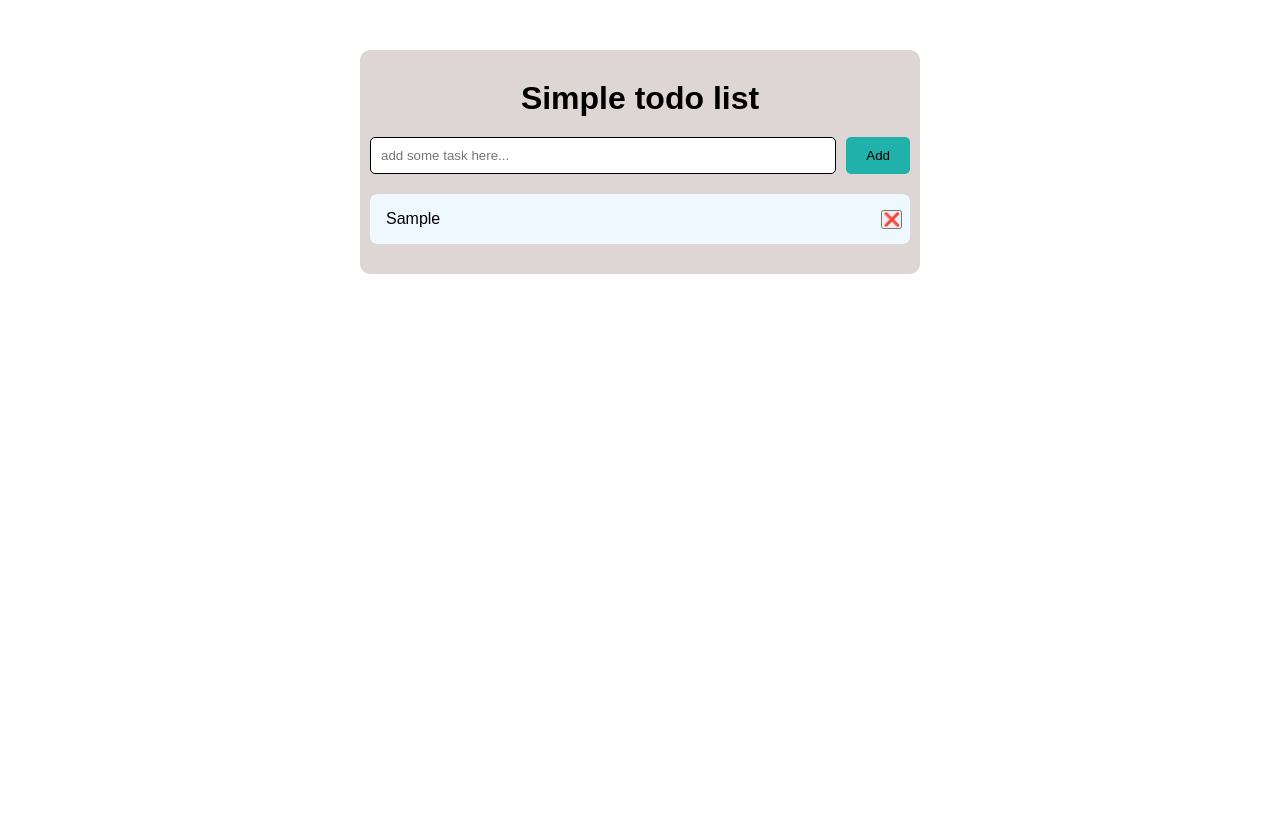
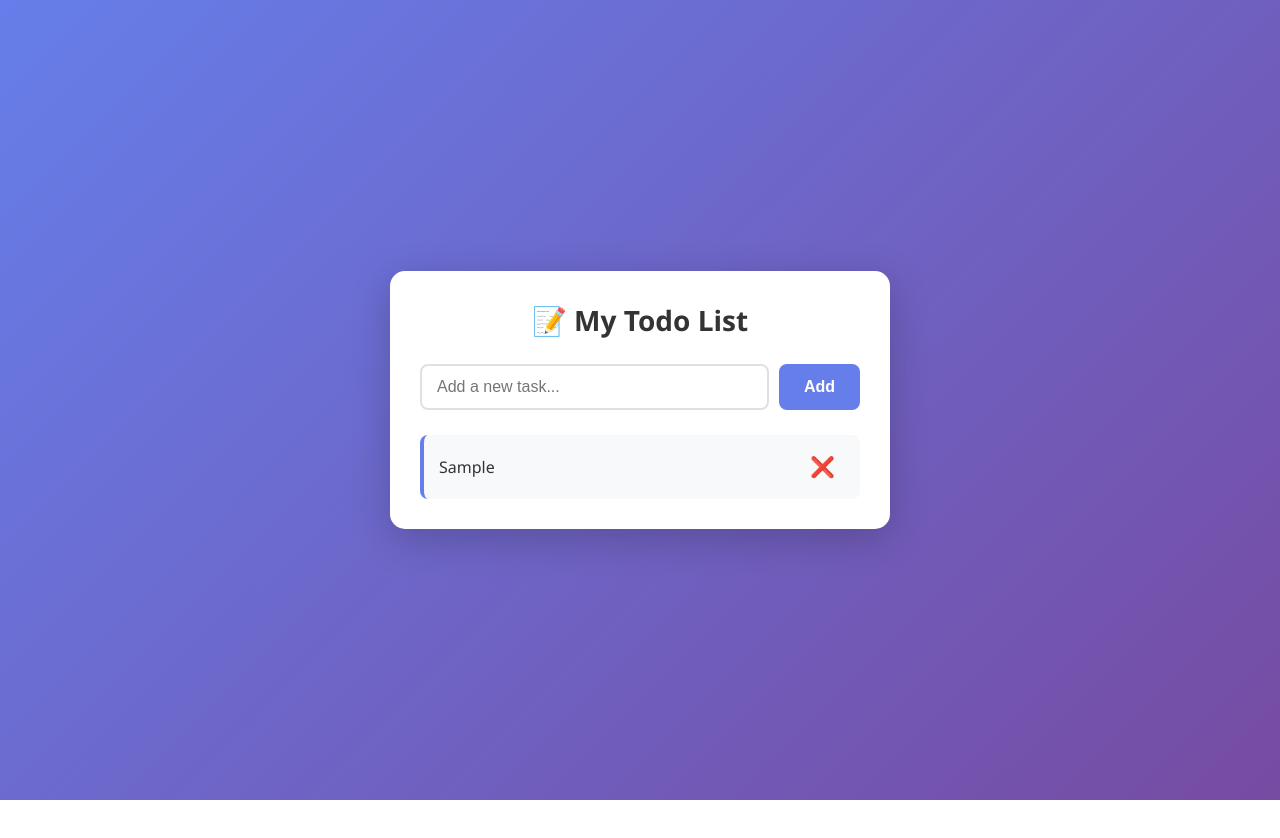
Before and after one commit to Tousif-Ahmad/simple-todo-app, a plain HTML site: page index.html in a window 1280 px wide. Both pictures are taken after typing "Sample" into the empty fields and a click on the button "Add". After the commit the page ends 800 px from the top, so only its background shows below. Drawn offline with Linux system fonts and the light colour scheme.

Commit message:
modify js

```diff
--- a/index.html
+++ b/index.html
@@ -3,23 +3,27 @@
 <head>
     <meta charset="UTF-8">
     <meta name="viewport" content="width=device-width, initial-scale=1.0">
-    <title>Simple todo app</title>
+    <title>Simple Todo List</title>
     <link rel="stylesheet" href="style.css">
 </head>
 <body>
     <div class="container">
-        <h1 class="heading">Simple todo list</h1>
-        <div class="addContainer">
-            <input class="addInput" type="text" placeholder="add some task here...">
+        <h1>📝 My Todo List</h1>
+
+        <div class="input-container">
+            <input
+                type="text"
+                class="addInput"
+                placeholder="Add a new task..."
+            >
             <button class="addBtn">Add</button>
         </div>
+
         <div class="listContainer">
-            <!-- <div class="list">
-                <p>this is my para</p>
-                <button class="delBtn">❌</button>
-            </div> -->
+            <!-- Todo items will be added here dynamically -->
         </div>
     </div>
+
     <script src="main.js"></script>
 </body>
 </html>
--- a/main.js
+++ b/main.js
@@ -3,54 +3,57 @@ let addInput = document.querySelector(".addInput");
 let addBtn = document.querySelector(".addBtn");
 
 let lists = [
-  //   { id: 123, text: "sam" },
-  //   { id: 321, text: "uffexx" },
-];
+  // {id : 23, text : "sam"},
+  // {id : 23, text : "uffexx"},
+]
 
-function renderList(arr) {
-  listContainer.innerHTML = "";
-  arr.forEach((obj) => {
-    // console.log(list);
+function render(arr){
+  listContainer.innerHTML = ""
+  arr.forEach((obj)=>{
     let divElem = document.createElement("div");
-    divElem.classList.add("list");
-    divElem.innerHTML = `
-     <div class="list">
-                <p>${obj.text}</p>
-     </div>
-    `;
-    let btnElem = document.createElement("button");
-    btnElem.textContent = "❌";
-    divElem.append(btnElem);
+    divElem.className = "list";
+    let para = document.createElement("p");
+    para.textContent = obj.text;
+    let btn = document.createElement("button");
+    btn.textContent = "❌";
+    divElem.append(para, btn);
+    btn.dataset.id = obj.id;
+
     listContainer.append(divElem);
 
-    btnElem.onclick = ()=>{
-        handleRemoveBtn(obj.id)
-    }
-  });
-  addInput.value = "";
+  })
+}
+render(lists)
+
+
+function addHandleBtn(){
+  let text = addInput.value.trim();
+  if (!text) return;
+  let obj ={
+    text : text,
+    id : Date.now(),
+  }
+  lists.push(obj)
+
+  render(lists);
+  addInput.value = ""
 
 }
-renderList(lists);
 
-function handleAddBtn() {
-    if (!addInput.value.trim()) return
-  let obj = {
-    id: Date.now(),
-    text: addInput.value,
-  };
-  lists.push(obj);
-  renderList(lists);
+addBtn.addEventListener("click", addHandleBtn);
+addInput.addEventListener("keypress", (e)=>{
+  if (e.key === "Enter") addHandleBtn()
+})
+
+
+function handleDeleteBtn(id){
+  lists = lists.filter((obj)=> obj.id !== id);
+  render(lists)
+
 }
-
-function handleRemoveBtn(id){
-    let filteredList = lists.filter((obj)=>{
-        return obj.id !== id;
-    })
-    lists = filteredList;
-    renderList(filteredList)
-}
-addBtn.addEventListener("click", handleAddBtn);
-
-addInput.addEventListener("keypress", (e) => {
-  if (e.key === "Enter") handleAddBtn();
-});
+listContainer.addEventListener("click", (e)=>{
+  if (e.target.tagName === "BUTTON"){
+    let id = Number(e.target.dataset.id);
+    handleDeleteBtn(id)
+  }
+})
--- a/style.css
+++ b/style.css
@@ -1,64 +1,120 @@
-*{
+ * {
             margin: 0;
             padding: 0;
             box-sizing: border-box;
         }
-html,body{
-    height: 100%;
+
+        body {
+            font-family: 'Segoe UI', Tahoma, Geneva, Verdana, sans-serif;
+            background: linear-gradient(135deg, #667eea 0%, #764ba2 100%);
+            min-height: 100vh;
+            display: flex;
+            justify-content: center;
+            align-items: center;
+            padding: 20px;
+        }
+
+        .container {
+            background: white;
+            border-radius: 15px;
+            box-shadow: 0 10px 40px rgba(0, 0, 0, 0.2);
             width: 100%;
-    font-family: sans-serif;
+            max-width: 500px;
+            padding: 30px;
         }
-.container{
-    background-color: rgb(222, 213, 213);
-    max-width: 35rem;
-    width: 100%;
-    border-radius: 10px;
-    box-shadow: 0, 0, 10px, rgba(0, 0, 0, 0.248);
-    margin: 50px auto;
+
+        h1 {
+            color: #333;
+            margin-bottom: 25px;
+            text-align: center;
+            font-size: 28px;
+        }
+
+        .input-container {
             display: flex;
-    flex-direction: column;
-    align-items: center;
-    gap: 20px;
-    padding: 30px 10px;
+            gap: 10px;
+            margin-bottom: 25px;
         }
-.addContainer{
-    display: flex;
-    width: 100%;
-    gap: 10px;
 
+        .addInput {
+            flex: 1;
+            padding: 12px 15px;
+            border: 2px solid #e0e0e0;
+            border-radius: 8px;
+            font-size: 16px;
+            outline: none;
+            transition: border-color 0.3s;
         }
-.addContainer > input{
-    padding: 10px;
-    border: 1px solid black;
-    width: 100%;
-    border-radius: 5px;
+
+        .addInput:focus {
+            border-color: #667eea;
         }
-.addContainer > button{
-    padding: 0px 20px;
-    background-color: lightseagreen;
-    border-radius: 5px;
+
+        .addBtn {
+            padding: 12px 25px;
+            background: #667eea;
+            color: white;
             border: none;
-    transition: all linear 0.3s;
+            border-radius: 8px;
+            font-size: 16px;
+            font-weight: 600;
+            cursor: pointer;
+            transition: background 0.3s;
         }
-.addContainer > button:active{
-    scale : 0.9
+
+        .addBtn:hover {
+            background: #5568d3;
         }
+
+        .addBtn:active {
+            transform: scale(0.98);
+        }
+
         .listContainer {
-    width: 100%;
             display: flex;
             flex-direction: column;
             gap: 10px;
         }
-.listContainer .list{
-    width: 100%;
+
+        .list {
             display: flex;
+            justify-content: space-between;
             align-items: center;
-    justify-content: space-between;
-    background-color: aliceblue;
-    padding: 8px;
-    border-radius: 7px;
-    /* margin: 7px 0px; */
+            padding: 15px;
+            background: #f8f9fa;
+            border-radius: 8px;
+            border-left: 4px solid #667eea;
+            transition: all 0.3s;
         }
-.list .delBtn{
-    padding: 6px;
+
+        .list:hover {
+            background: #f0f1f3;
+            transform: translateX(5px);
         }
+
+        .list p {
+            color: #333;
+            font-size: 16px;
+            flex: 1;
+            word-break: break-word;
+        }
+
+        .list button {
+            background: transparent;
+            border: none;
+            font-size: 20px;
+            cursor: pointer;
+            padding: 5px 10px;
+            transition: transform 0.2s;
+        }
+
+        .list button:hover {
+            transform: scale(1.2);
+        }
+
+        .empty-state {
+            text-align: center;
+            color: #999;
+            padding: 40px 20px;
+            font-size: 16px;
+        }
```
Lines whose indentation alone changed are shown as unchanged.
